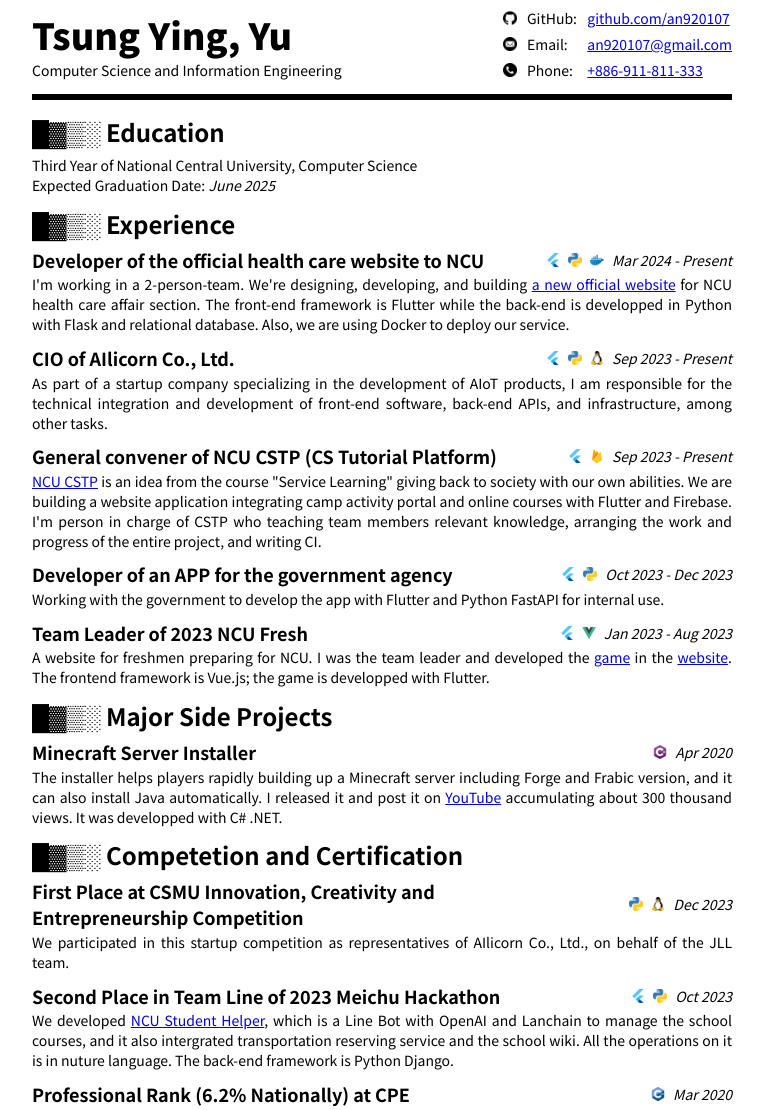
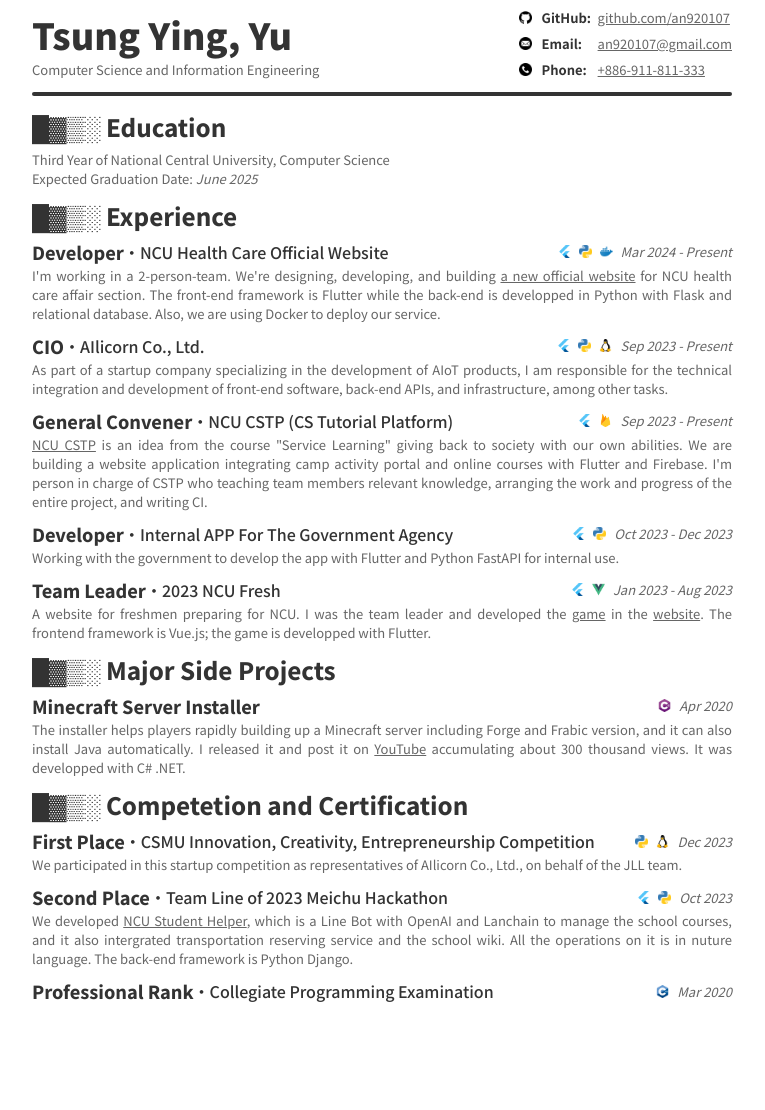
Before and after one commit to an920107/resume-html, a plain HTML site: page src/index.html in a window 1280 px wide. Shown: the whole page, without its empty margins (258-1023 px from the left). After the commit the page ends 1013 px from the top, so only its background shows below. Drawn offline with Linux system fonts and the light colour scheme.

Commit message:
add: update view design.

```diff
--- a/src/index.html
+++ b/src/index.html
@@ -23,17 +23,17 @@
             <div class="Contacts">
                 <div class="ContactItem">
                     <img class="Icon" src="./assets/icon/github.png" alt="GitHub" />
-                    <div>GitHub: </div>
+                    <div class="ContactName">GitHub: </div>
                     <a href="https://github.com/an920107">github.com/an920107</a>
                 </div>
                 <div class="ContactItem">
                     <img class="Icon" src="./assets/icon/email.png" alt="Email" />
-                    <div>Email: </div>
+                    <div class="ContactName">Email: </div>
                     <a href="mailto:an920107@gmail.com">an920107@gmail.com</a>
                 </div>
                 <div class="ContactItem">
                     <img class="Icon" src="./assets/icon/phone.png" alt="Phone" />
-                    <div>Phone: </div>
+                    <div class="ContactName">Phone: </div>
                     <a href="tel:+886911811333">+886-911-811-333</a>
                 </div>
             </div>
@@ -50,8 +50,11 @@
         <!-- Experience -->
         <div class="SectionTitle">Experience</div>
         <!-- Health care website -->
+        <div class="ExpTitleBlock">
             <div class="ExpTitle">
-            Developer of the official health care website to NCU
+                <div class="ExpPosition">Developer</div>
+                <div class="ExpDescription">NCU Health Care Official Website</div>
+            </div>
             <div class="ExpTail">
                 <img class="Icon" src="./assets/icon/flutter.png" alt="Flutter" title="Flutter" />
                 <img class="Icon" src="./assets/icon/python.png" alt="Python" title="Python" />
@@ -67,8 +70,11 @@
             are using Docker to deploy our service.
         </div>
         <!-- AIlicorn -->
+        <div class="ExpTitleBlock">
             <div class="ExpTitle">
-            CIO of AIlicorn Co., Ltd.
+                <div class="ExpPosition">CIO</div>
+                <div class="ExpDescription">AIlicorn Co., Ltd.</div>
+            </div>
             <div class="ExpTail">
                 <img class="Icon" src="./assets/icon/flutter.png" alt="Flutter" title="Flutter" />
                 <img class="Icon" src="./assets/icon/python.png" alt="Python" title="Python" />
@@ -82,8 +88,11 @@
             back-end APIs, and infrastructure, among other tasks.
         </div>
         <!-- CSTP -->
+        <div class="ExpTitleBlock">
             <div class="ExpTitle">
-            General convener of NCU CSTP (CS Tutorial Platform)
+                <div class="ExpPosition">General Convener</div>
+                <div class="ExpDescription">NCU CSTP (CS Tutorial Platform)</div>
+            </div>
             <div class="ExpTail">
                 <img class="Icon" src="./assets/icon/flutter.png" alt="Flutter" title="Flutter" />
                 <img class="Icon" src="./assets/icon/firebase.png" alt="Firebase" title="Firebase" />
@@ -98,8 +107,11 @@
             the entire project, and writing CI.
         </div>
         <!-- Government App -->
+        <div class="ExpTitleBlock">
             <div class="ExpTitle">
-            Developer of an APP for the government agency
+                <div class="ExpPosition">Developer</div>
+                <div class="ExpDescription">Internal APP For The Government Agency</div>
+            </div>
             <div class="ExpTail">
                 <img class="Icon" src="./assets/icon/flutter.png" alt="Flutter" title="Flutter" />
                 <img class="Icon" src="./assets/icon/python.png" alt="Python" title="Python" />
@@ -110,8 +122,11 @@
             Working with the government to develop the app with Flutter and Python FastAPI for internal use.
         </div>
         <!-- NCU Fresh -->
+        <div class="ExpTitleBlock">
             <div class="ExpTitle">
-            Team Leader of 2023 NCU Fresh
+                <div class="ExpPosition">Team Leader</div>
+                <div class="ExpDescription">2023 NCU Fresh</div>
+            </div>
             <div class="ExpTail">
                 <img class="Icon" src="./assets/icon/flutter.png" alt="Flutter" title="Flutter" />
                 <img class="Icon" src="./assets/icon/vue.png" alt="Vue.js" title="Vue.js" />
@@ -128,8 +143,10 @@
         <!-- Major Side Projects -->
         <div class="SectionTitle">Major Side Projects</div>
         <!-- Minecraft Server Installer -->
+        <div class="ExpTitleBlock">
             <div class="ExpTitle">
-            Minecraft Server Installer
+                <div class="ExpPosition">Minecraft Server Installer</div>
+            </div>
             <div class="ExpTail">
                 <img class="Icon" src="./assets/icon/c-sharp.png" alt="C#" title="C#" />
                 <div class="ExpDate">Apr 2020</div>
@@ -145,9 +162,12 @@
         <!-- Competetion and Certification -->
         <div class="SectionTitle">Competetion and Certification</div>
         <!-- CSMU -->
+        <div class="ExpTitleBlock">
             <div class="ExpTitle">
-            First Place at CSMU Innovation, Creativity and<br />
-            Entrepreneurship Competition
+                <div class="ExpPosition">First Place</div>
+                <div class="ExpDescription">CSMU Innovation, Creativity, Entrepreneurship Competition</div>
+            </div>
+
             <div class="ExpTail">
                 <img class="Icon" src="./assets/icon/python.png" alt="Python" title="Python" />
                 <img class="Icon" src="./assets/icon/linux.png" alt="Linux" title="Linux" />
@@ -159,8 +179,11 @@
             on behalf of the JLL team.
         </div>
         <!-- Hackathon -->
+        <div class="ExpTitleBlock">
             <div class="ExpTitle">
-            Second Place in Team Line of 2023 Meichu Hackathon
+                <div class="ExpPosition">Second Place</div>
+                <div class="ExpDescription">Team Line of 2023 Meichu Hackathon</div>
+            </div>
             <div class="ExpTail">
                 <img class="Icon" src="./assets/icon/flutter.png" alt="Flutter" title="Flutter" />
                 <img class="Icon" src="./assets/icon/python.png" alt="Python" title="Python" />
@@ -174,8 +197,11 @@
             The back-end framework is Python Django.
         </div>
         <!-- CPE -->
+        <div class="ExpTitleBlock">
             <div class="ExpTitle">
-            Professional Rank (6.2% Nationally) at CPE
+                <div class="ExpPosition">Professional Rank</div>
+                <div class="ExpDescription">Collegiate Programming Examination</div>
+            </div>
             <div class="ExpTail">
                 <img class="Icon" src="./assets/icon/c-plus-plus.png" alt="C++" title="C++" />
                 <div class="ExpDate">Mar 2020</div>
--- a/src/style.css
+++ b/src/style.css
@@ -1,15 +1,17 @@
 * {
     font-family: "Noto Sans TC";
-    font-size: 14px;
+    font-size: 13px;
+    color: #666;
 }
 
 hr {
     margin-top: 1em;
     margin-bottom: 1em;
     border: none;
-    color: black;
-    background-color: black;
-    height: 6px;
+    color: #333;
+    background-color: #333;
+    height: 4px;
+    border-radius: 1em;
 }
 
 .Container {
@@ -27,6 +29,7 @@ hr {
 .TitleName {
     font-size: 36px;
     font-weight: 900;
+    color: #333;
 }
 
 .Contacts {
@@ -41,6 +44,11 @@ hr {
     align-items: center;
 }
 
+.ContactName {
+    font-weight: bold;
+    color: #333;
+}
+
 .Icon {
     width: 1em;
     height: 1em;
@@ -48,21 +56,41 @@ hr {
 
 .SectionTitle {
     font-size: 24px;
-    font-weight: bold;
+    font-weight: 800;
     margin-bottom: 0.25em;
+    color: #333;
 }
 
 .SectionTitle::before {
     content: "█▓▒░ ";
 }
 
-.ExpTitle {
-    font-size: 18px;
-    font-weight: bold;
+.ExpTitleBlock {
     display: flex;
     flex-wrap: nowrap;
     justify-content: space-between;
     margin-bottom: 0.1em;
+}
+
+.ExpTitle {
+    display: flex;
+    align-items: center;
+}
+
+.ExpPosition {
+    font-size: 18px;
+    font-weight: 800;
+    color: #333;
+}
+
+.ExpDescription::before {
+    content: "•";
+}
+
+.ExpDescription {
+    font-size: 16px;
+    font-weight: 500;
+    color: #333;
 }
 
 .ExpTail {
@@ -74,7 +102,7 @@ hr {
 }
 
 .ExpDate {
-    font-size: 14px;
+    font-size: 13px;
     font-weight: normal;
     font-style: italic;
 }
```
Lines whose indentation alone changed are shown as unchanged.
